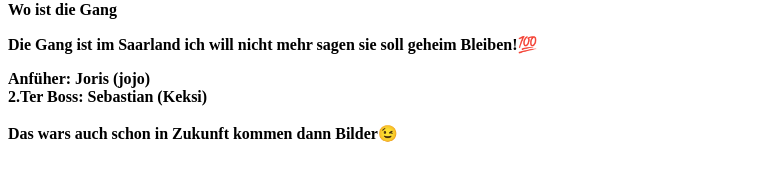
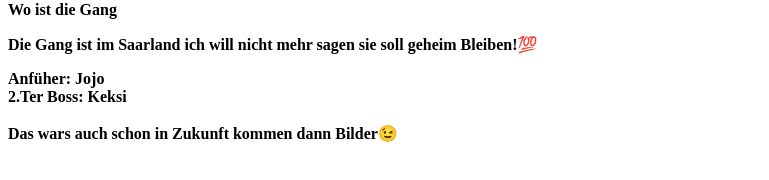
Before and after one commit to Kqksiii/BX, a plain HTML site: page index.html in a window 1280 px wide. Shown: the part 204-384 px from the top of the page, without its empty margins (0-769 px from the left). Drawn offline with Linux system fonts and the light colour scheme.

Commit message:
Update index.html

```diff
--- a/index.html
+++ b/index.html
@@ -5,4 +5,4 @@
 <p><strong>Was ist BX Elite?</strong></p>
 <p><strong>BX Elite ist eine Gruppe bestehen aus "Besseren und l&auml;ngeren Mitglieder der Gang BX"<br /><br />Wo ist die Gang<br /></strong></p>
 <p><strong>Die Gang ist im Saarland ich will nicht mehr sagen sie soll geheim Bleiben!💯<br /></strong></p>
-<p><strong>Anf&uuml;her: Joris (jojo)<br />2.Ter Boss: Sebastian (Keksi)<br /><br />Das wars auch schon in Zukunft kommen dann Bilder😉</strong></p>
+<p><strong>Anf&uuml;her: Jojo<br />2.Ter Boss: Keksi<br /><br />Das wars auch schon in Zukunft kommen dann Bilder😉</strong></p>
```
